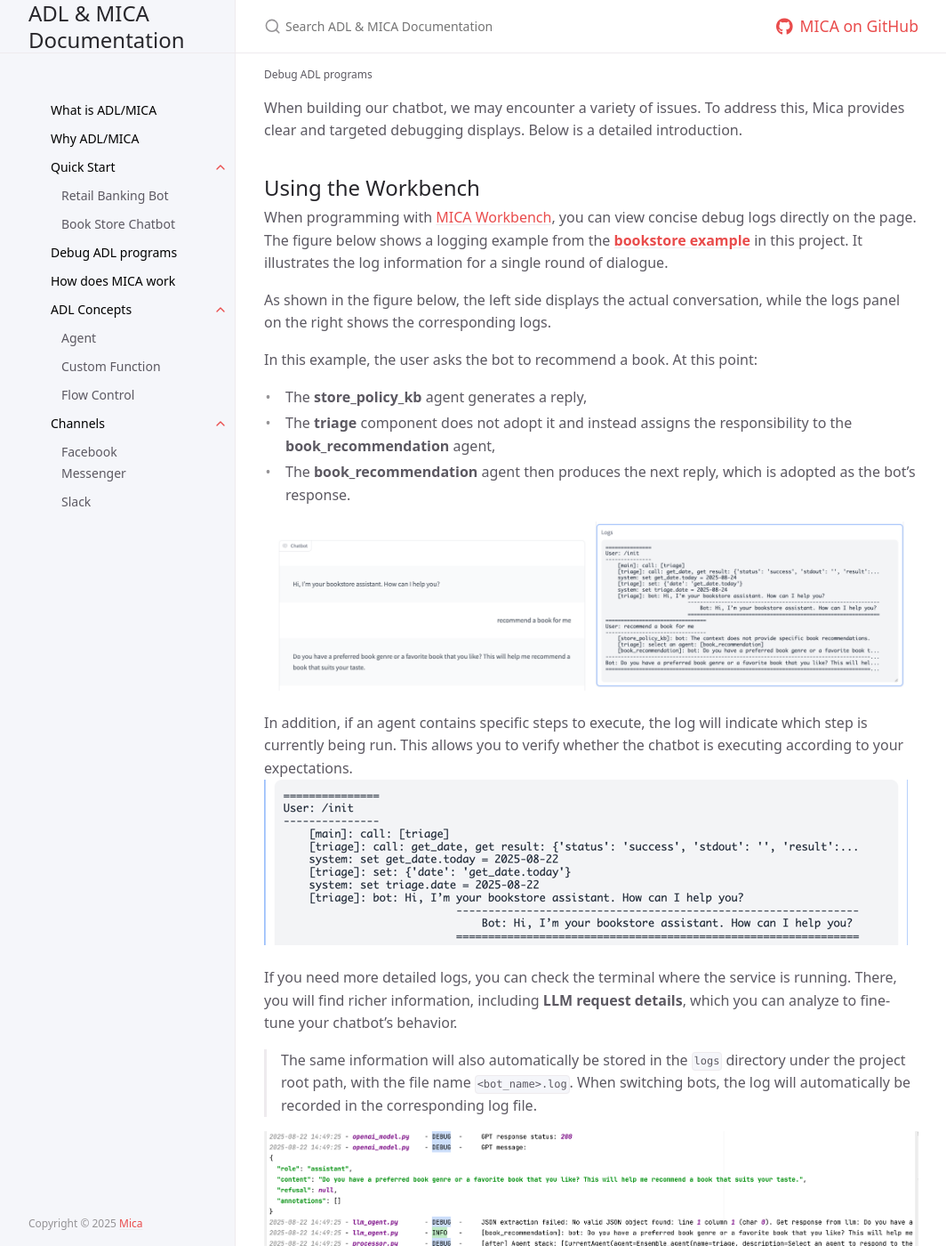
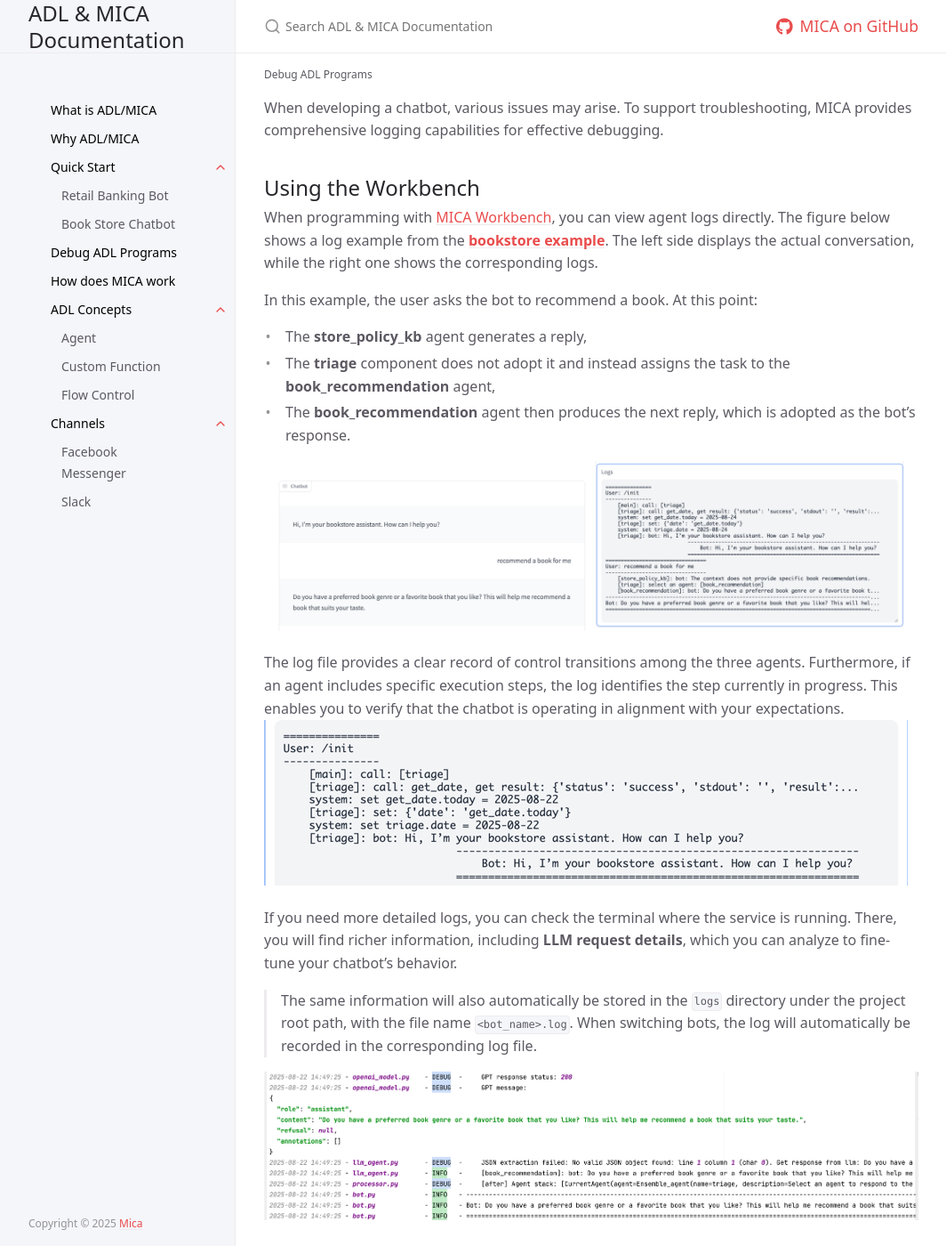
Before and after one commit to Mica-labs/Mica-labs.github.io, a Jekyll site: the page built from docs/introduction/debug/index.md, in a window 1280 px wide and 1400 px high. Shown: the whole window at 89% size, without its empty margins (107-1171 px from the left). Built offline with Jekyll 4.4.1, drawn with Linux system fonts in a browser that asks for light colours; cached includes are drawn as plain includes.

Commit message:
Update index.md

```diff
--- a/docs/introduction/debug/index.md
+++ b/docs/introduction/debug/index.md
@@ -1,20 +1,18 @@
 ---
 layout: default
-title: Debug ADL programs
+title: Debug ADL Programs
 nav_order: 5
 ---
 
-When building our chatbot, we may encounter a variety of issues. To address this, Mica provides clear and targeted debugging displays. Below is a detailed introduction.
+When developing a chatbot, various issues may arise. To support troubleshooting, MICA provides comprehensive logging capabilities for effective debugging.
 
 ## Using the Workbench
-When programming with [MICA Workbench](/docs/start/index#mica-workbench), you can view concise debug logs directly on the page.
-The figure below shows a logging example from the [**bookstore example**](/docs/start/bookstore) in this project. It illustrates the log information for a single round of dialogue.
-
-As shown in the figure below, the left side displays the actual conversation, while the logs panel on the right shows the corresponding logs.
+When programming with [MICA Workbench](/docs/start/index#mica-workbench), you can view agent logs directly.
+The figure below shows a log example from the [**bookstore example**](/docs/start/bookstore). The left side displays the actual conversation, while the right one shows the corresponding logs.
 
 In this example, the user asks the bot to recommend a book. At this point:
 - The **store_policy_kb** agent generates a reply,
-- The **triage** component does not adopt it and instead assigns the responsibility to the **book_recommendation** agent,
+- The **triage** component does not adopt it and instead assigns the task to the **book_recommendation** agent,
 - The **book_recommendation** agent then produces the next reply, which is adopted as the bot’s response.
 
 <p align="center">
@@ -22,7 +20,7 @@ In this example, the user asks the bot to recommend a book. At this point:
   <img src="img_4.png" alt="Image 2" width="48%">
 </p>
 
-In addition, if an agent contains specific steps to execute, the log will indicate which step is currently being run. This allows you to verify whether the chatbot is executing according to your expectations.
+The log file provides a clear record of control transitions among the three agents. Furthermore, if an agent includes specific execution steps, the log identifies the step currently in progress. This enables you to verify that the chatbot is operating in alignment with your expectations.
 ![img_1.png](img_1.png)
 
 If you need more detailed logs, you can check the terminal where the service is running. There, you will find richer information, including **LLM request details**, which you can analyze to fine-tune your chatbot’s behavior.
```
